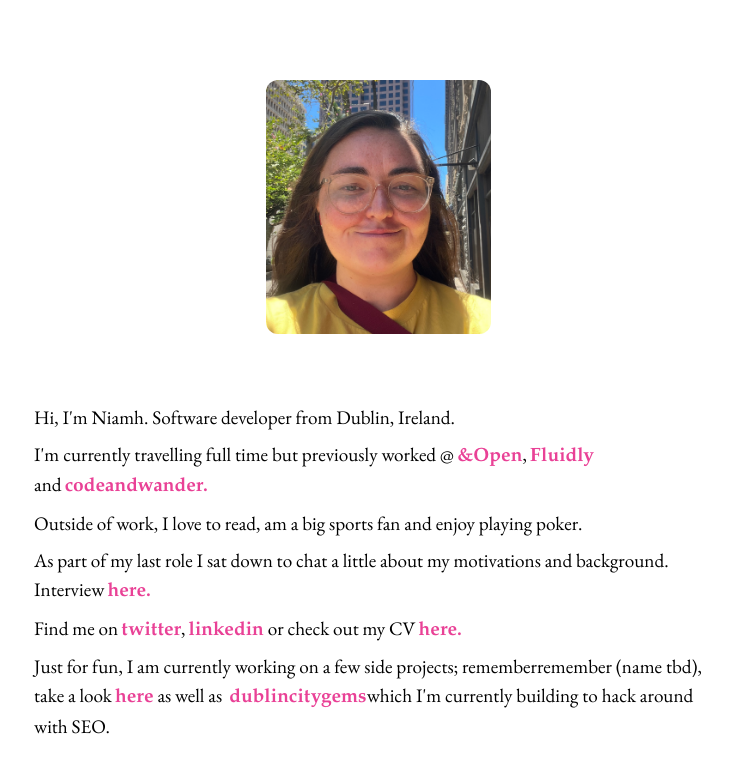
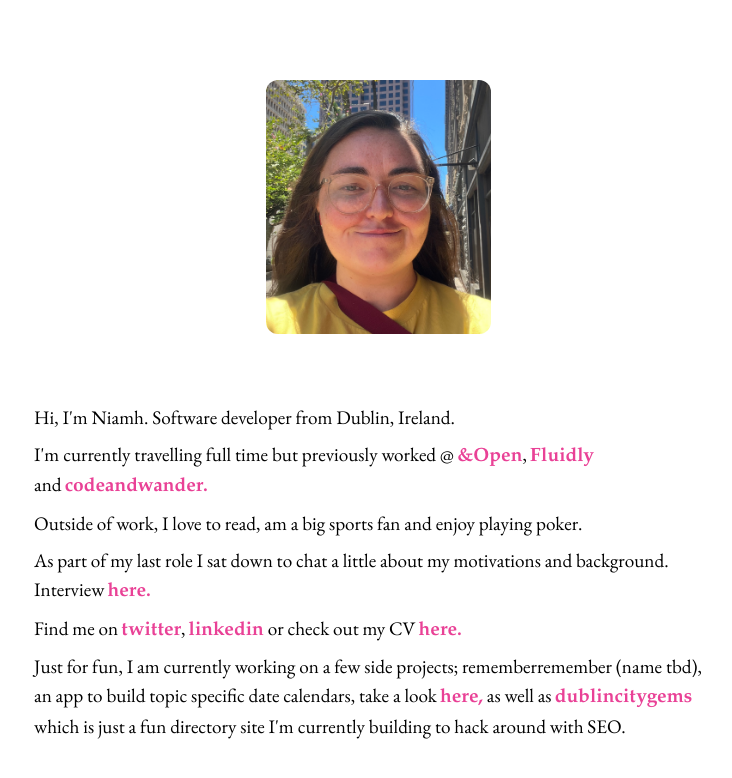
Before and after one commit to nileahtobhair/site-2023, a Next.js app: page / in a window 1280 px wide. Shown: the top 778 px of the page, without its empty margins (262-994 px from the left). Built offline with nearby package versions, Linux system fonts and the light colour scheme; a web font is replaced by a local one.

Commit message:
Further project related blurb updates

```diff
--- a/pages/index.js
+++ b/pages/index.js
@@ -73,25 +73,27 @@ export default function Home({ allPostsData }) {
         </p>
         <p>
           Just for fun, I am currently working on a few side projects;
-          rememberremember (name tbd), take a look
+          rememberremember (name tbd), an app to build topic specific date
+          calendars, take a look
           <a
             href="https://getremember.niamhlawlor.com/"
             alt="project text"
             target="_blank"
             rel="noopener noreferrer"
           >
-            here
+            here,
           </a>{" "}
-          as well as{" "}
+          as well as
           <a
             href="https://dublingems.com/"
             alt="project text"
             target="_blank"
             rel="noopener noreferrer"
           >
-            dublincitygems
+            dublincitygems{" "}
           </a>
-          which I'm currently building to hack around with SEO.
+          which is just a fun directory site I'm currently building to hack
+          around with SEO.
         </p>
       </section>
       {false && allPostsData.length > 0 && (
```
